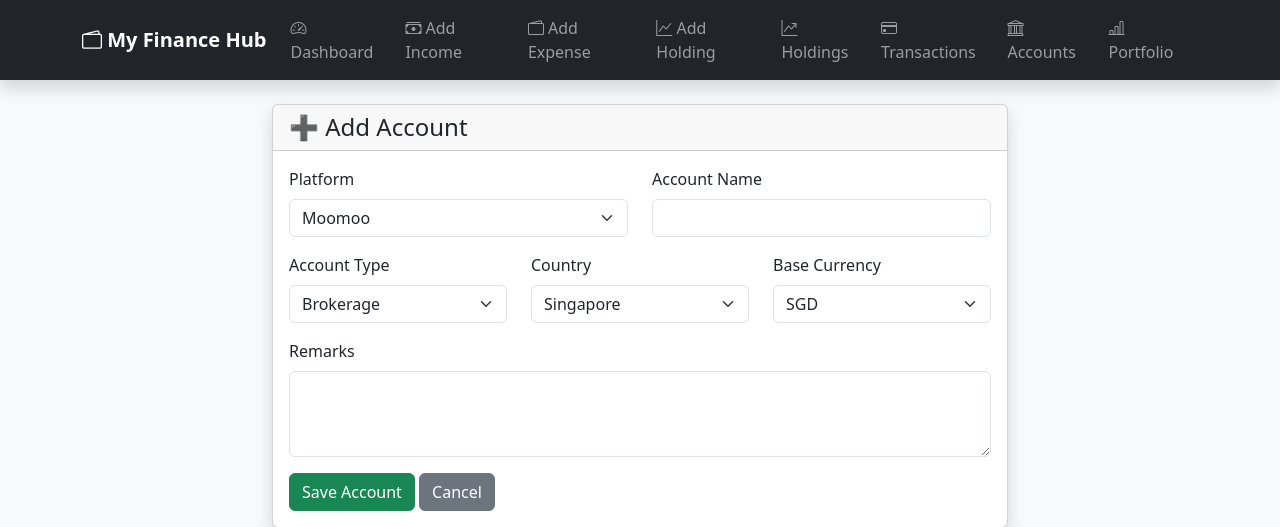
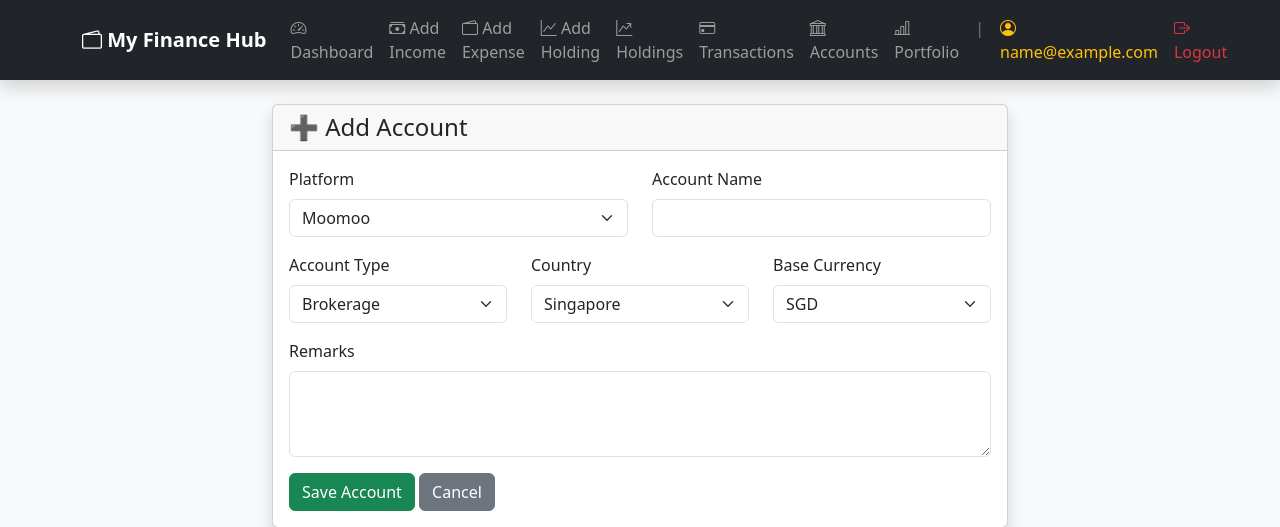
Before and after one commit to axiescholar578/MyFinanceHub, a Flask app: page /add-account in a window 1280 px wide. Shown: the top 527 px of the page. Run offline with Flask 3, Linux system fonts and the light colour scheme; the visitor is signed in with stand-in values (Sample User, id 1).

Commit message:
Fixed multi-user support and session authentication

```diff
--- a/app.py
+++ b/app.py
@@ -96,6 +96,13 @@ def login():
             return str(e)
 
     return render_template("login.html")
+
+@app.route("/logout")
+def logout():
+
+    session.clear()
+
+    return redirect(url_for("login"))
     # =====================================================
 # ADD INCOME
 # =====================================================
--- a/templates/base.html
+++ b/templates/base.html
@@ -58,35 +58,42 @@
                         Add Income
                     </a>
                 </li>
+
                 <li class="nav-item">
                     <a class="nav-link" href="/add-expense">
                         <i class="bi bi-wallet2"></i>
                         Add Expense
                     </a>
                 </li>
+
                 <li class="nav-item">
                     <a class="nav-link" href="/add-holding">
                         <i class="bi bi-graph-up"></i>
                         Add Holding
                     </a>
                 </li>
+
                 <li class="nav-item">
                     <a class="nav-link" href="/holdings">
                         <i class="bi bi-graph-up-arrow"></i>
                         Holdings
                     </a>
                 </li>
+
                 <li class="nav-item">
                     <a class="nav-link" href="/transactions">
                         <i class="bi bi-credit-card"></i>
                         Transactions
                     </a>
                 </li>
+
                 <li class="nav-item">
                     <a class="nav-link" href="/accounts">
-                        <i class="bi bi-bank"></i> Accounts
+                        <i class="bi bi-bank"></i>
+                        Accounts
                     </a>
                 </li>
+
                 <li class="nav-item">
                     <a class="nav-link"
                        href="{{ url_for('portfolio_dashboard.portfolio_dashboard') }}">
@@ -94,6 +101,28 @@
                         Portfolio
                     </a>
                 </li>
+
+                <!-- Divider -->
+                <li class="nav-item">
+                    <span class="nav-link text-secondary">|</span>
+                </li>
+
+                <!-- Logged in user -->
+                <li class="nav-item">
+                    <span class="nav-link text-warning">
+                        <i class="bi bi-person-circle"></i>
+                        {{ session.get('email') }}
+                    </span>
+                </li>
+
+                <!-- Logout -->
+                <li class="nav-item">
+                    <a class="nav-link text-danger" href="/logout">
+                        <i class="bi bi-box-arrow-right"></i>
+                        Logout
+                    </a>
+                </li>
+
             </ul>
 
         </div>
@@ -101,7 +130,6 @@
     </div>
 
 </nav>
-
     <!-- Main Content -->
     <div class="container mt-4">
 
```
Lines whose indentation alone changed are shown as unchanged.
